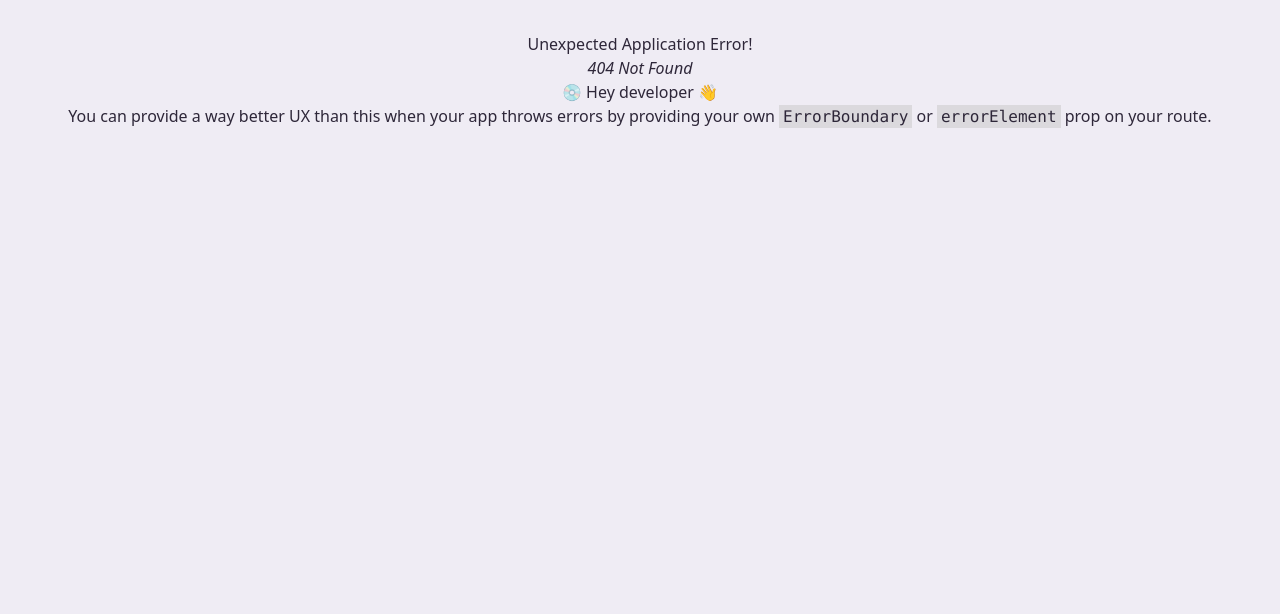
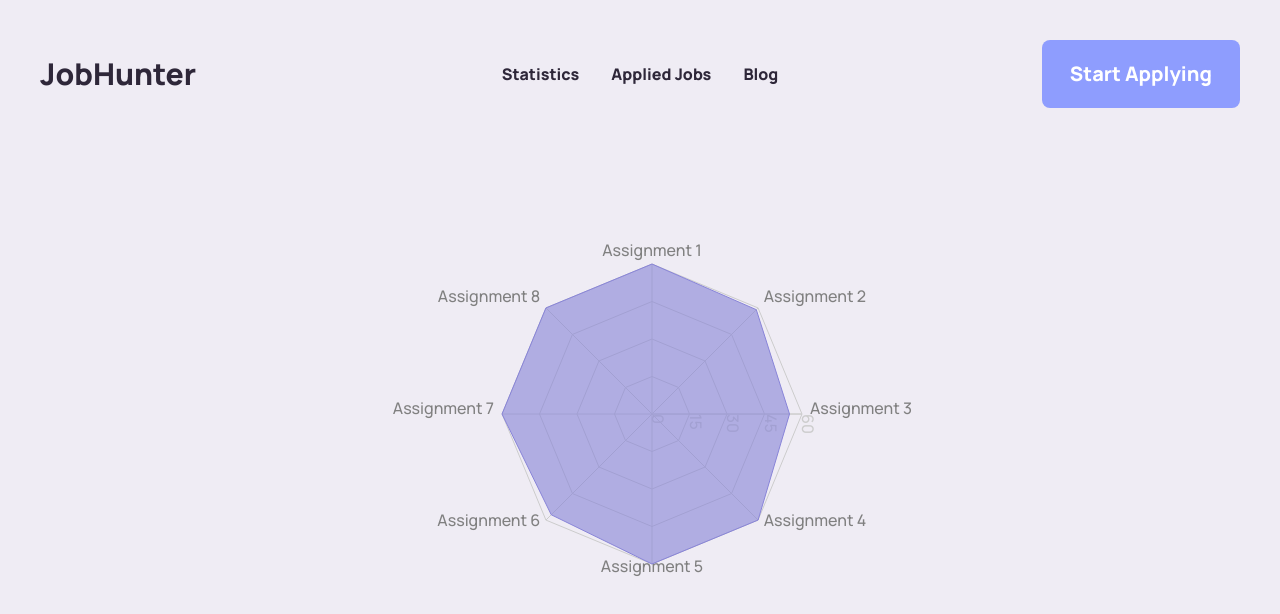
Before and after one commit to dev-maruful/job-hunter, a React (Vite) app: page /statistics in a window 1280 px wide. Before the commit this address had no page. Shown: the top 614 px of the page. Built offline with nearby package versions, Linux system fonts and the light colour scheme.

Commit message:
recharts added for the statistics pag

```diff
--- a/package.json
+++ b/package.json
@@ -15,7 +15,8 @@
     "daisyui": "^2.51.5",
     "react": "^18.2.0",
     "react-dom": "^18.2.0",
-    "react-router-dom": "^6.10.0"
+    "react-router-dom": "^6.10.0",
+    "recharts": "^2.5.0"
   },
   "devDependencies": {
     "@types/react": "^18.0.28",
--- a/public/featuredJobs.json
+++ b/public/featuredJobs.json
@@ -73,7 +73,7 @@
   },
   {
     "id": "005",
-    "company_logo": "https://w7.pngwing.com/pngs/674/324/png-transparent-youtube-logo-music-video-computer-icons-youtube-logo-text-trademark-logo.png",
+    "company_logo": "https://upload.wikimedia.org/wikipedia/commons/thumb/e/e1/Logo_of_YouTube_%282015-2017%29.svg/502px-Logo_of_YouTube_%282015-2017%29.svg.png",
     "job_title": "Data Analyst",
     "company_name": "YouTube",
     "remote_or_onsite": "Onsite",
@@ -91,7 +91,7 @@
   },
   {
     "id": "006",
-    "company_logo": "https://logos-world.net/wp-content/uploads/2020/05/Twitter-Logo-2010.png",
+    "company_logo": "https://upload.wikimedia.org/wikipedia/commons/5/51/Logo_twitter_wordmark_1000.png",
     "job_title": "Graphic Designer",
     "company_name": "Twitter",
     "remote_or_onsite": "Remote",
--- a/src/components/AppliedJobs.jsx
+++ b/src/components/AppliedJobs.jsx
@@ -11,7 +11,7 @@ const AppliedJobs = () => {
   let jobs = [];
   const savedJobs = getStoredJobsFromDb();
   for (const id in savedJobs) {
-    const foundJobs = allJobs.find((job) => job.id === id);
+    const foundJobs = allJobs ? allJobs.find((job) => job.id === id) : "";
     jobs.push(foundJobs);
   }
   console.log(jobs);
--- a/src/components/Header.jsx
+++ b/src/components/Header.jsx
@@ -12,10 +12,10 @@ const Header = () => {
       <div className="navbar-center hidden lg:flex">
         <ul className="menu menu-horizontal px-1 text-base font-bold">
           <li>
-            <Link>Statistics</Link>
+            <Link to="/statistics">Statistics</Link>
           </li>
           <li>
-            <Link to="appliedJobs">Applied Jobs</Link>
+            <Link to="/appliedJobs">Applied Jobs</Link>
           </li>
           <li>
             <Link>Blog</Link>
--- /dev/null
+++ b/src/components/Statistics.jsx
@@ -0,0 +1,77 @@
+import React from "react";
+import {
+  Radar,
+  RadarChart,
+  PolarGrid,
+  PolarAngleAxis,
+  PolarRadiusAxis,
+  Tooltip,
+} from "recharts";
+
+const data = [
+  {
+    subject: "Assignment 1",
+    A: 60,
+    fullMark: 60,
+  },
+  {
+    subject: "Assignment 2",
+    A: 59,
+    fullMark: 60,
+  },
+  {
+    subject: "Assignment 3",
+    A: 55,
+    fullMark: 60,
+  },
+  {
+    subject: "Assignment 4",
+    A: 60,
+    fullMark: 60,
+  },
+  {
+    subject: "Assignment 5",
+    A: 60,
+    fullMark: 60,
+  },
+  {
+    subject: "Assignment 6",
+    A: 57,
+    fullMark: 60,
+  },
+  {
+    subject: "Assignment 7",
+    A: 60,
+    fullMark: 60,
+  },
+  {
+    subject: "Assignment 8",
+    A: 60,
+    fullMark: 60,
+  },
+];
+
+export default function Statistics() {
+  return (
+    <RadarChart
+      cx={620}
+      cy={250}
+      outerRadius={150}
+      width={1000}
+      height={500}
+      data={data}
+    >
+      <PolarGrid />
+      <PolarAngleAxis dataKey="subject" />
+      <PolarRadiusAxis />
+      <Tooltip />
+      <Radar
+        name="Tawsif Adnan"
+        dataKey="A"
+        stroke="#8884d8"
+        fill="#8884d8"
+        fillOpacity={0.6}
+      />
+    </RadarChart>
+  );
+}
--- a/src/main.jsx
+++ b/src/main.jsx
@@ -8,6 +8,7 @@ import Home from "./components/Home";
 import { data } from "autoprefixer";
 import JobDetails from "./components/JobDetails";
 import AppliedJobs from "./components/AppliedJobs";
+import Statistics from "./components/Statistics";
 
 const router = createBrowserRouter([
   {
@@ -29,6 +30,10 @@ const router = createBrowserRouter([
         element: <AppliedJobs />,
         loader: () => fetch("featuredJobs.json"),
       },
+      {
+        path: "statistics",
+        element: <Statistics />,
+      },
     ],
   },
 ]);
```
Also changed, not shown: 1 other file (tests, documents, lock files or other folders).
